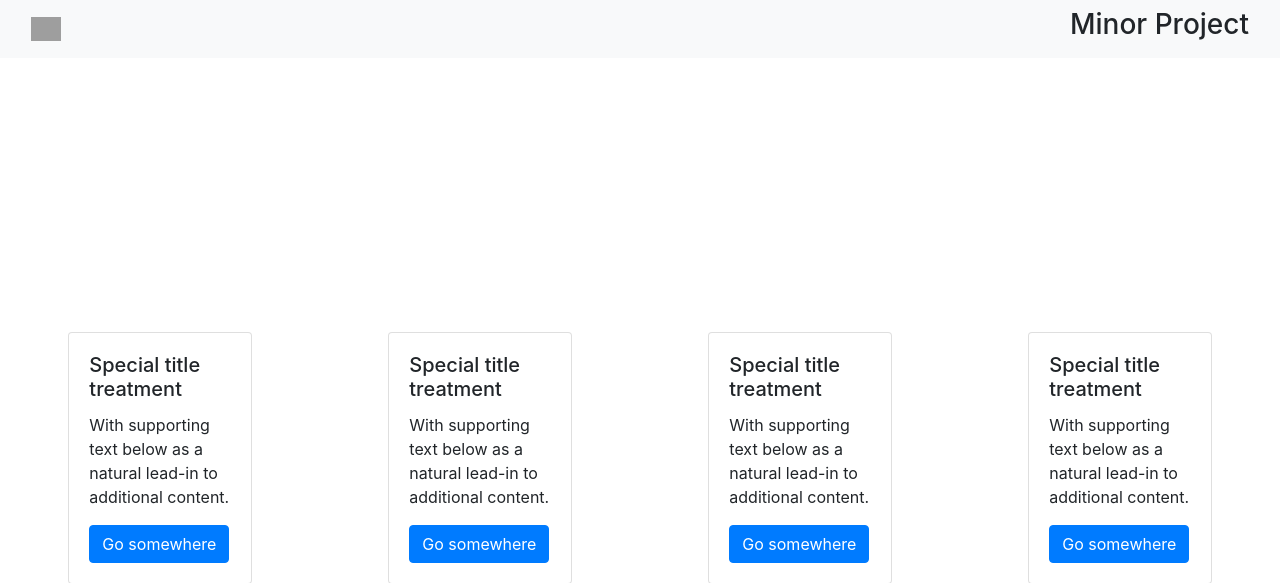
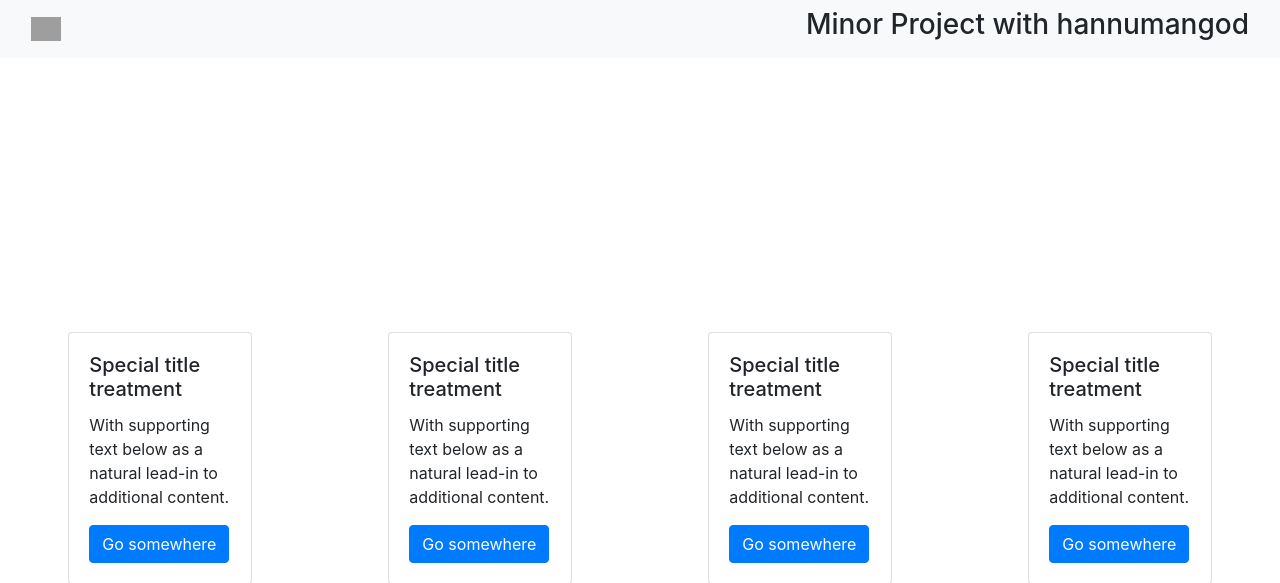
Before and after one commit to dhruvil-shah/MinorProject, a Django app: page /home/ in a window 1280 px wide. Shown: the top 583 px of the page. Run offline with Django 4.2, Linux system fonts and the light colour scheme; some libraries are stand-ins or nearby versions; grey boxes are pictures that could not be loaded.

Commit message:
New chnages in UI

```diff
--- a/templates/home.html
+++ b/templates/home.html
@@ -11,7 +11,7 @@
     <nav class="navbar bg-light">
         <div class="container-fluid">
             <img src="/docs/5.2/assets/brand/bootstrap-logo.svg" alt="" width="30" height="24" class="d-inline-block align-text-top">
-            <h3>Minor Project</h3>
+            <h3>Minor Project with hannumangod</h3>
         </div>
       </nav>
     <div class="row row-cols-1 row-cols-md-4 g-2 mx-auto" style="width:100vw;height: 100vh;">
```
